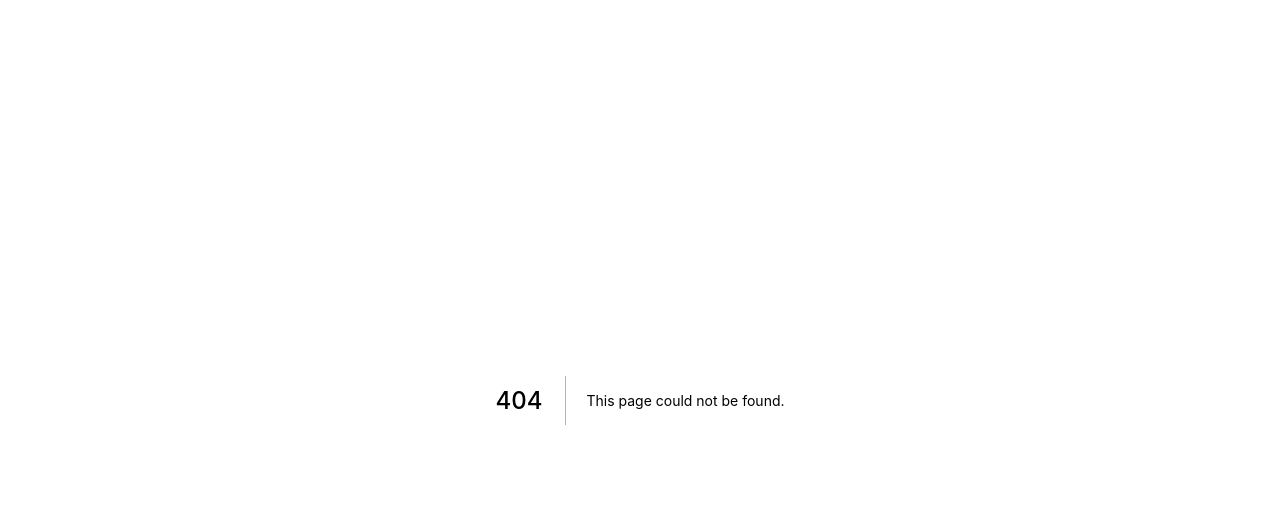
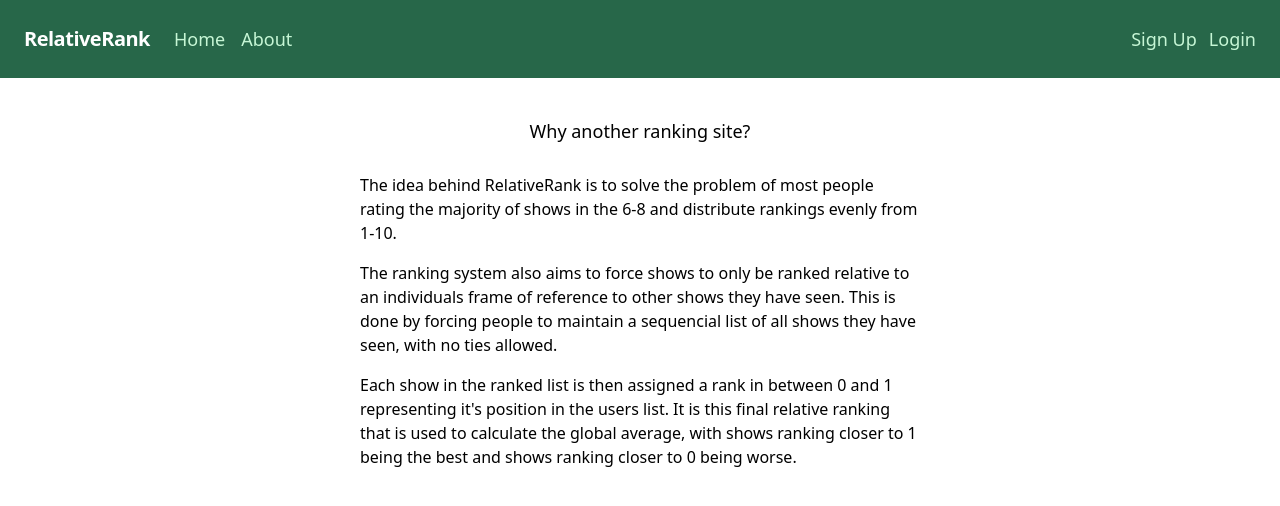
Before and after one commit to silvercodemode/RelativeRankFrontend, a Next.js app: page /about in a window 1280 px wide. Before the commit this address had no page. Shown: the top 506 px of the page. Built offline with nearby package versions, Linux system fonts and the light colour scheme.

Commit message:
added about page

```diff
--- a/components/Navbar.tsx
+++ b/components/Navbar.tsx
@@ -8,9 +8,9 @@
 
   return (
     <nav className="flex items-center justify-between flex-wrap bg-green-800 p-6">
-      <div className="flex items-center flex-shrink-0 text-white mr-6">
+      <header className="flex items-center flex-shrink-0 text-white mr-6">
         <h1 className="font-semibold text-xl tracking-tight">RelativeRank</h1>
-      </div>
+      </header>
       <div className="w-full block flex-grow lg:flex lg:items-center lg:w-auto">
         <div className="text-lg lg:flex-grow">
           <Link href="index">
--- a/components/RankedShowList.tsx
+++ b/components/RankedShowList.tsx
@@ -8,7 +8,7 @@
 
 function RankedShowList({ shows }: hasArrayOfRelativeRankedShows) {
   return (
-    <div className="max-w-xl m-5 mx-auto shadow-lg odd:bg-red-900">
+    <main className="max-w-xl m-5 mx-auto shadow-lg odd:bg-red-900">
       {shows.map(({ name, rank, percentileRank }) => (
         <RelativeRankedShowComponent
           key={name}
@@ -17,7 +17,7 @@
           percentileRank={Math.round(percentileRank * 1000) / 1000}
         />
       ))}
-    </div>
+    </main>
   );
 }
 
--- a/package.json
+++ b/package.json
@@ -24,15 +24,15 @@
     "@zeit/next-css": "^1.0.1",
     "autoprefixer": "^9.7.4",
     "eslint-import-resolver-typescript": "^2.0.0",
-    "next": "^9.2.0",
+    "next": "^9.2.2",
     "prop-types": "^15.7.2",
     "react": "^16.12.0",
     "react-dom": "^16.12.0",
     "react-redux": "^7.1.3",
     "redux": "^4.0.5",
+    "redux-devtools-extension": "^2.13.8",
     "redux-thunk": "^2.3.0",
-    "tailwindcss": "^1.1.4",
-    "redux-devtools-extension": "^2.13.8"
+    "tailwindcss": "^1.1.4"
   },
   "devDependencies": {
     "@types/jest": "^24.9.0",
--- /dev/null
+++ b/pages/about.tsx
@@ -0,0 +1,33 @@
+import { NextPage } from 'next';
+import Navbar from '../components/Navbar';
+
+const About: NextPage<{ userAgent?: string }> = () => {
+  return (
+    <>
+      <Navbar />
+      <main className="max-w-xl m-5 mx-auto flex mx-auto flex-col">
+        <h2 className="text-center m-5 text-lg">Why another ranking site?</h2>
+        <p className="m-2">
+          The idea behind RelativeRank is to solve the problem of most people
+          rating the majority of shows in the 6-8 and distribute rankings evenly
+          from 1-10.
+        </p>
+        <p className="m-2">
+          The ranking system also aims to force shows to only be ranked relative
+          to an individuals frame of reference to other shows they have seen.
+          This is done by forcing people to maintain a sequencial list of all
+          shows they have seen, with no ties allowed.
+        </p>
+        <p className="m-2">
+          Each show in the ranked list is then assigned a rank in between 0 and
+          1 representing it&apos;s position in the users list. It is this final
+          relative ranking that is used to calculate the global average, with
+          shows ranking closer to 1 being the best and shows ranking closer to 0
+          being worse.
+        </p>
+      </main>
+    </>
+  );
+};
+
+export default About;
```
Also changed, not shown: 1 other file (tests, documents, lock files or other folders).
